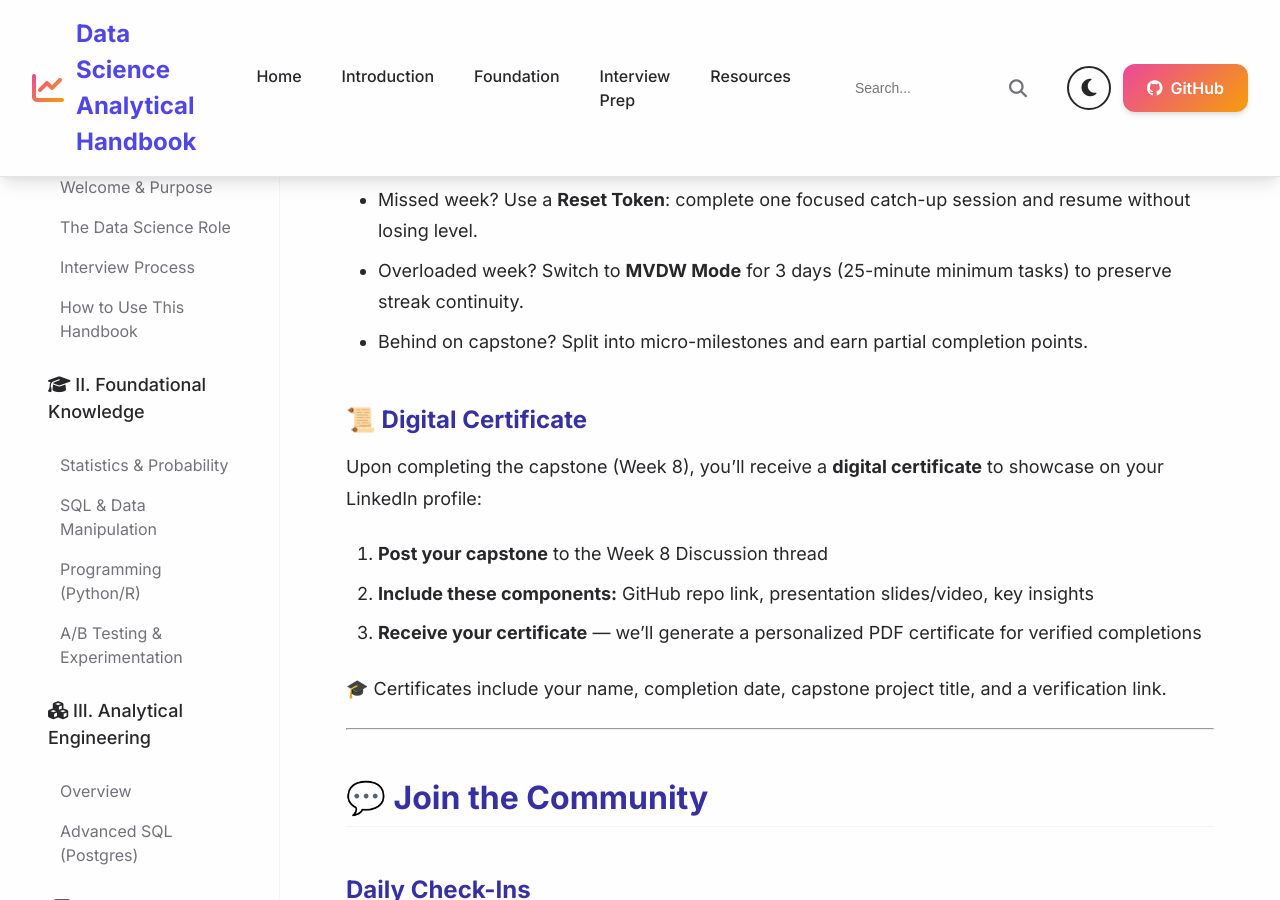
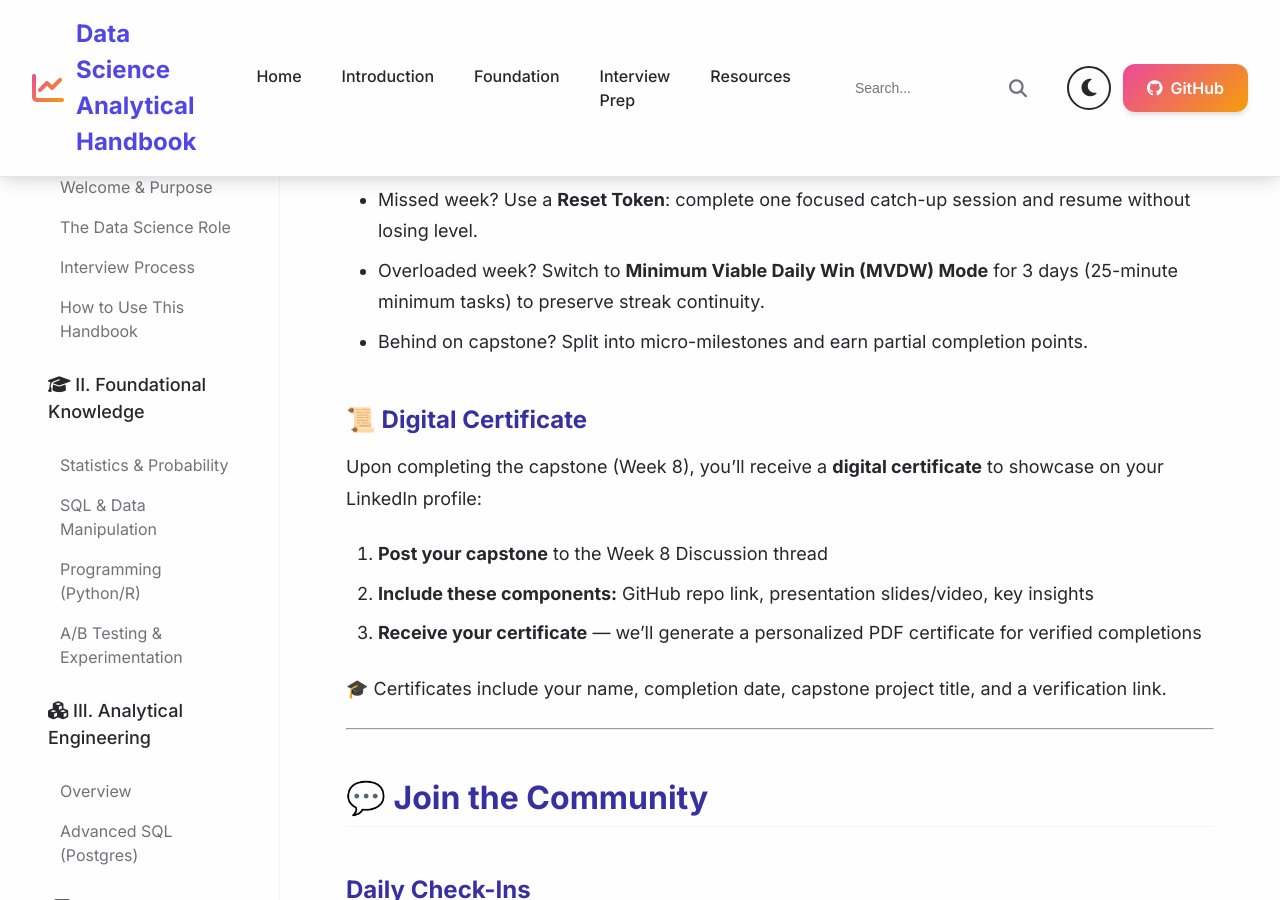
Before and after one commit to moshesham/Data-Science-Analytical-Handbook, a Jekyll site: the page built from supplementary/2026-new-year-challenge.md, in a window 1280 px wide and 900 px high, scrolled down 6409 px. Built offline with Jekyll 4.4.1, drawn with Linux system fonts in a browser that asks for light colours; nearby versions of some CDN libraries.

Commit message:
Clarify MVDW acronym in recovery mechanics section
Co-authored-by: moshesham <7207587+moshesham@users.noreply.github.com>
Agent-Logs-Url: https://github.com/moshesham/Data-Science-Analytical-Handbook/sessions/2822ec01-007a-485e-8c3a-86e66a70347f

```diff
--- a/supplementary/2026-new-year-challenge.md
+++ b/supplementary/2026-new-year-challenge.md
@@ -177,7 +177,7 @@ Track points weekly to keep momentum through the full 8 weeks:
 
 **Recovery Mechanics (anti-dropout by design)**
 - Missed week? Use a **Reset Token**: complete one focused catch-up session and resume without losing level.
-- Overloaded week? Switch to **MVDW Mode** for 3 days (25-minute minimum tasks) to preserve streak continuity.
+- Overloaded week? Switch to **Minimum Viable Daily Win (MVDW) Mode** for 3 days (25-minute minimum tasks) to preserve streak continuity.
 - Behind on capstone? Split into micro-milestones and earn partial completion points.
 
 ### 📜 Digital Certificate
```
